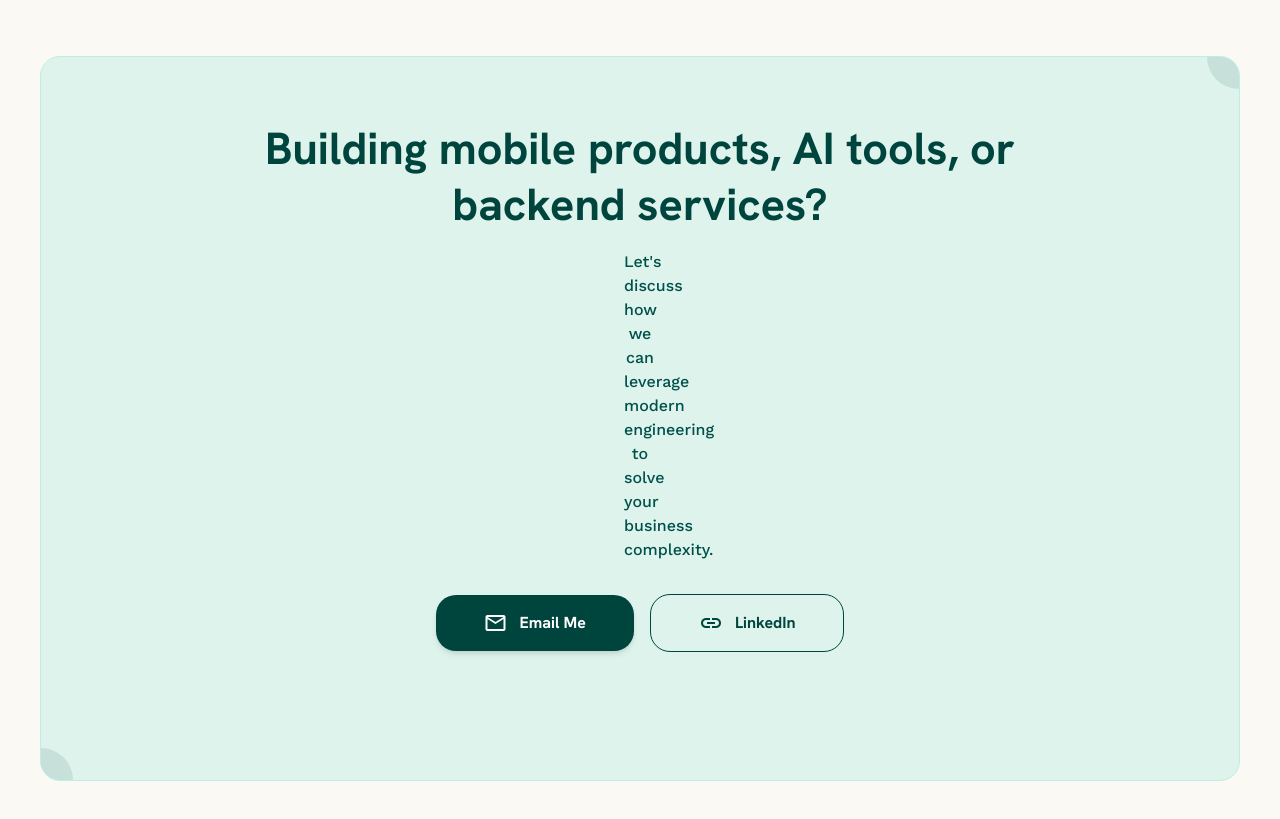
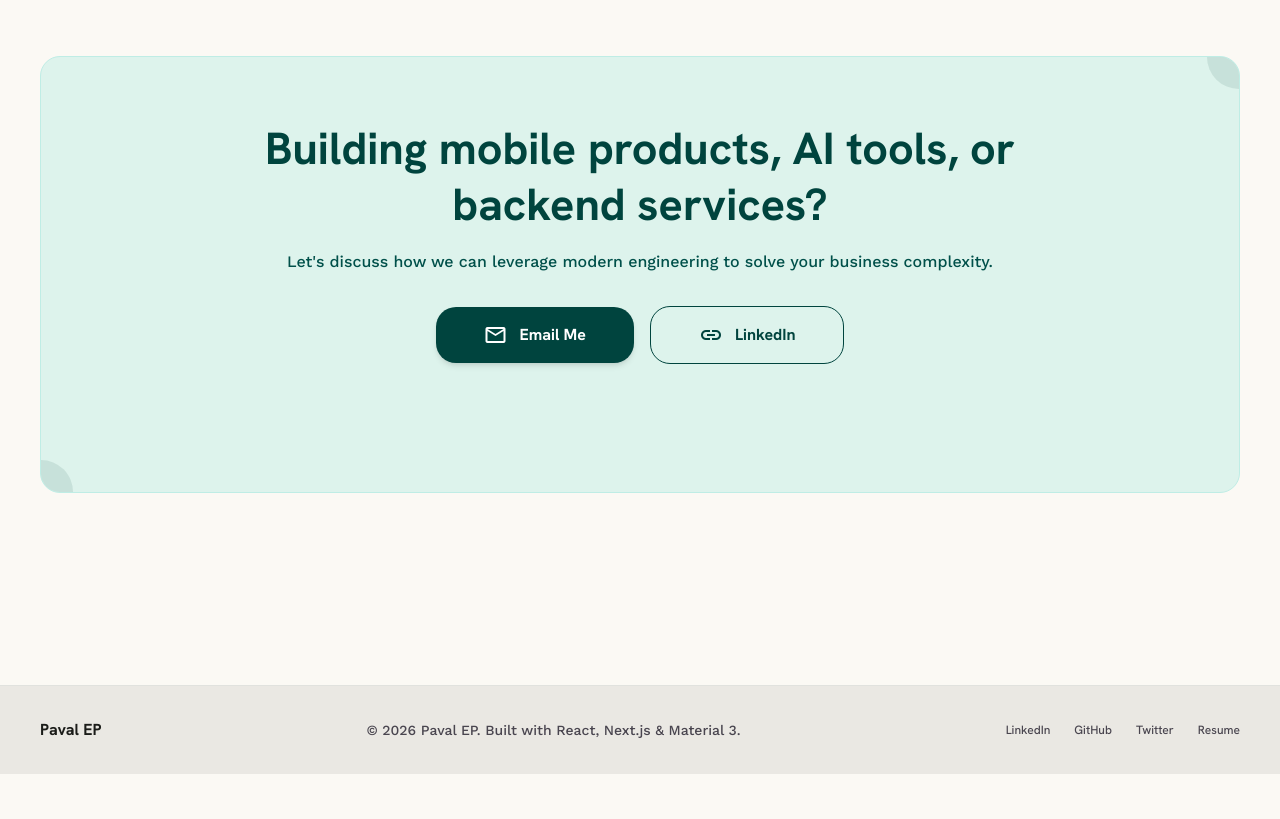
Before and after one commit to pavalep/personalwebsite, a Next.js app: page / in a window 1280 px wide. Shown: the part 4860-5679 px from the top of the page. After the commit the page ends 5634 px from the top, so only its background shows below. Built offline with nearby package versions, Linux system fonts and the light colour scheme.

Commit message:
style: increase contact section heading to max-w-4xl and description to max-w-3xl

```diff
--- a/md/stitch_homepage.html
+++ b/md/stitch_homepage.html
@@ -455,8 +455,8 @@
 <section class="py-giant" id="contact">
 <div class="bg-primary-container p-huge rounded-xxl text-center space-y-huge relative overflow-hidden">
 <div class="relative z-10 space-y-md">
-<h2 class="font-display-md text-display-md text-primary">Building mobile products, AI tools, or backend services?</h2>
-<p class="font-body-lg text-body-lg text-on-primary-fixed-variant max-w-2xl mx-auto">Let's discuss how we can leverage modern engineering to solve your business complexity.</p>
+<h2 class="font-display-md text-display-md text-primary max-w-4xl mx-auto">Building mobile products, AI tools, or backend services?</h2>
+<p class="font-body-lg text-body-lg text-on-primary-fixed-variant max-w-3xl mx-auto">Let's discuss how we can leverage modern engineering to solve your business complexity.</p>
 <div class="flex flex-wrap justify-center gap-md pt-md">
 <button class="bg-primary text-on-primary px-xxl py-md rounded-xxl font-title-md text-title-md shadow-md flex items-center gap-sm">
 <span class="material-symbols-outlined">mail</span> Email Me
--- a/public/homepage-redesign-desktop.html
+++ b/public/homepage-redesign-desktop.html
@@ -455,8 +455,8 @@
 <section class="py-giant" id="contact">
 <div class="bg-primary-container p-huge rounded-xxl text-center space-y-huge relative overflow-hidden">
 <div class="relative z-10 space-y-md">
-<h2 class="font-display-md text-display-md text-primary">Building mobile products, AI tools, or backend services?</h2>
-<p class="font-body-lg text-body-lg text-on-primary-fixed-variant max-w-2xl mx-auto">Let's discuss how we can leverage modern engineering to solve your business complexity.</p>
+<h2 class="font-display-md text-display-md text-primary max-w-4xl mx-auto">Building mobile products, AI tools, or backend services?</h2>
+<p class="font-body-lg text-body-lg text-on-primary-fixed-variant max-w-3xl mx-auto">Let's discuss how we can leverage modern engineering to solve your business complexity.</p>
 <div class="flex flex-wrap justify-center gap-md pt-md">
 <button class="bg-primary text-on-primary px-xxl py-md rounded-xxl font-title-md text-title-md shadow-md flex items-center gap-sm">
 <span class="material-symbols-outlined">mail</span> Email Me
--- a/src/pages/index.tsx
+++ b/src/pages/index.tsx
@@ -275,10 +275,10 @@ const HomePage = () => {
                 <section className="py-giant" id="contact">
                     <div className="bg-primary-container/50 p-huge rounded-xxl text-center space-y-huge relative overflow-hidden border border-primary-container">
                         <div className="relative z-10 space-y-md">
-                            <h2 className="font-display-md text-display-md text-primary leading-tight max-w-3xl mx-auto">
+                            <h2 className="font-display-md text-display-md text-primary leading-tight max-w-4xl mx-auto">
                                 Building mobile products, AI tools, or backend services?
                             </h2>
-                            <p className="font-body-lg text-body-lg text-on-primary-fixed-variant max-w-xl mx-auto font-medium">
+                            <p className="font-body-lg text-body-lg text-on-primary-fixed-variant max-w-3xl mx-auto font-medium">
                                 Let's discuss how we can leverage modern engineering to solve your business complexity.
                             </p>
                             <div className="flex flex-wrap justify-center items-center gap-md pt-md">
```
